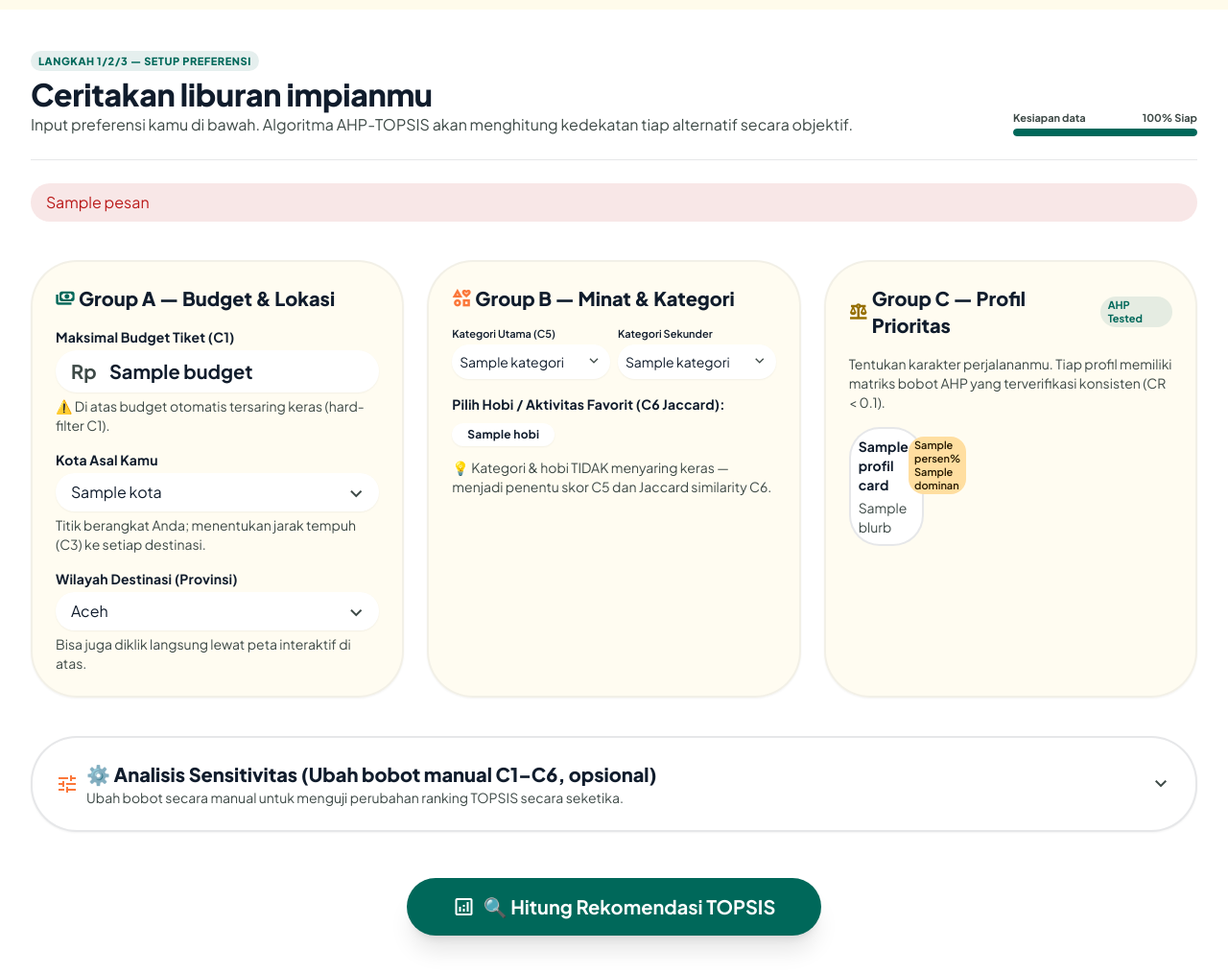
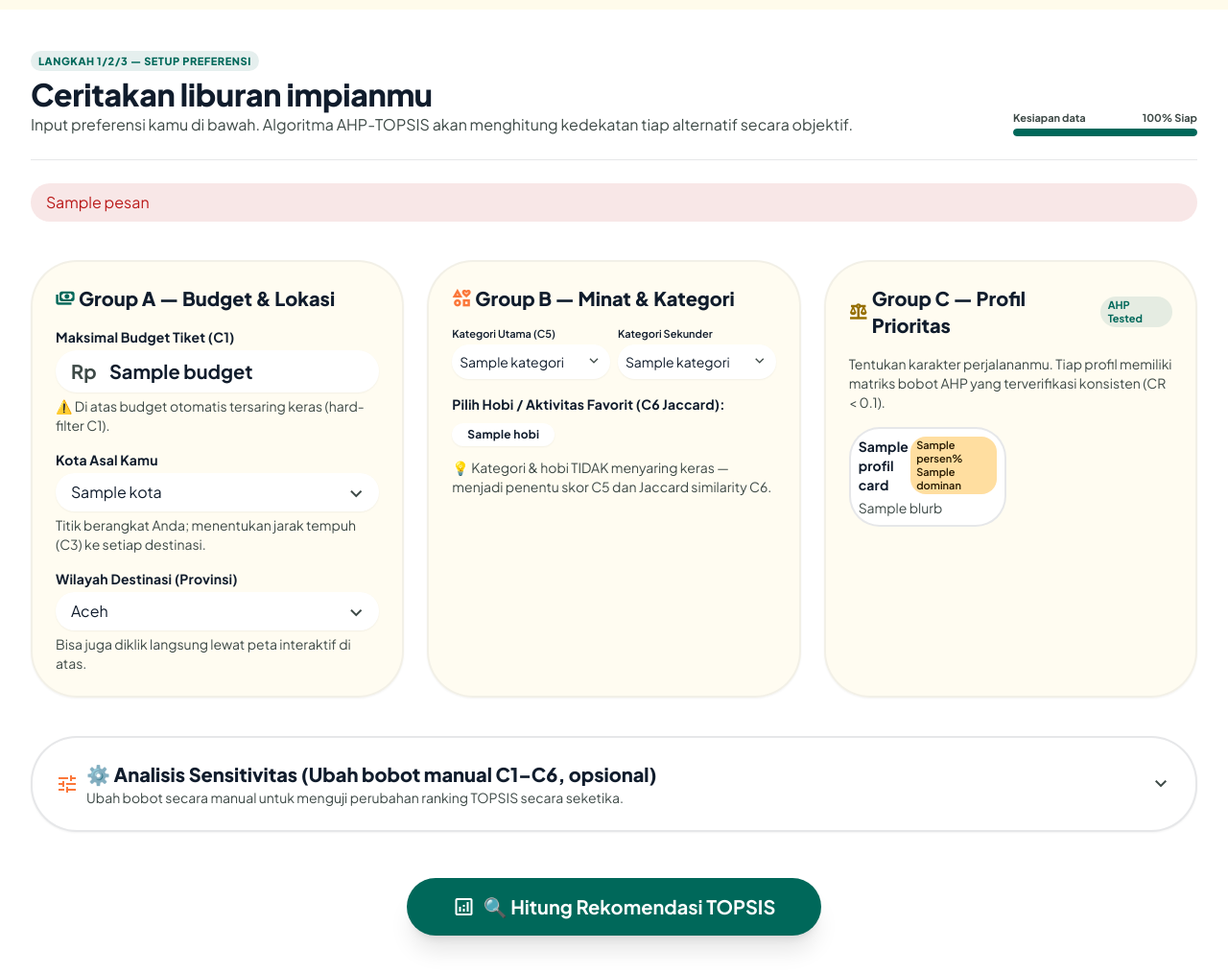
Before and after one commit to ReBioNC/SPK_Destinasi_Wisata, a Django app: template recommender/templates/recommender/beranda.html in a window 1280 px wide. Shown: the part 2242-3256 px from the top of the page at 96% size. Run offline with Django 5.2, Linux system fonts and the light colour scheme; the template is opened without the code that fills it: most values are stand-ins (such as "Sample title", 1, 10 or a date in 2020); some libraries are stand-ins or nearby versions.

Commit message:
fix(web): profile cards 2x2 grid to reduce crowding

```diff
--- a/recommender/templates/recommender/beranda.html
+++ b/recommender/templates/recommender/beranda.html
@@ -435,7 +435,7 @@ path.province.match{stroke:#fff; stroke-width:1.8}
 <p class="font-body-sm text-body-sm text-on-surface-variant">
               Tentukan karakter perjalananmu. Tiap profil memiliki matriks bobot AHP yang terverifikasi konsisten (CR &lt; 0.1).
             </p>
-<div class="grid grid-cols-1 sm:grid-cols-2 xl:grid-cols-4 gap-space-sm" id="profil-selector">
+<div class="grid grid-cols-1 sm:grid-cols-2 gap-space-sm" id="profil-selector">
 {% for p in profil_cards %}
 <label class="profil-info cursor-pointer relative p-space-sm rounded-lg bg-surface-white border-2 {% if p.key == cur.profil %}border-primary shadow-sm ring-2 ring-primary/20{% else %}border-on-surface/10 hover:border-primary{% endif %} transition-all flex flex-col justify-between">
 <input{% if p.key == cur.profil %} checked=""{% endif %} class="sr-only" data-w="{{ p.w_pct|join:"," }}" name="profil" type="radio" value="{{ p.key }}">
```
